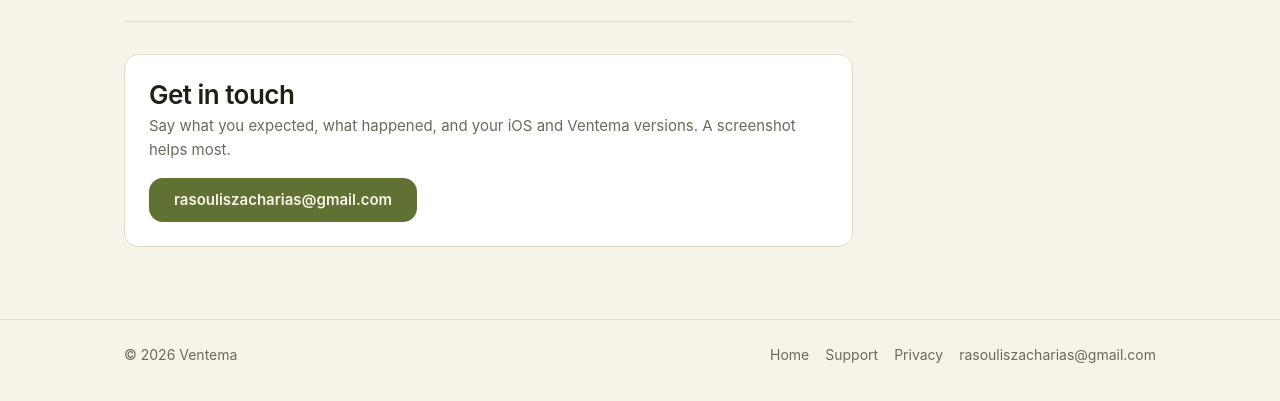
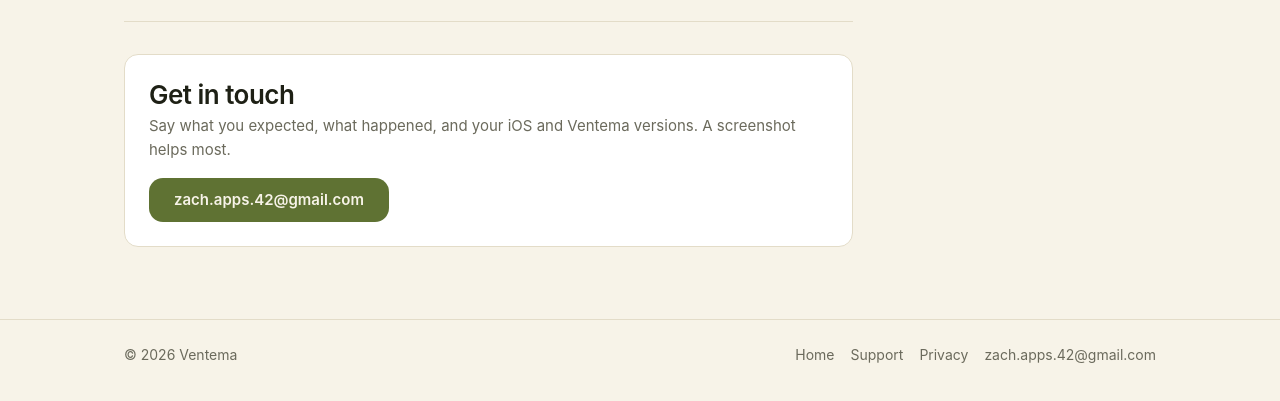
Before and after one commit to zachras/VentemaInfo, a plain HTML site: page support.html in a window 1280 px wide. Shown: the part 275-676 px from the top of the page. Drawn offline with Linux system fonts and the light colour scheme.

Commit message:
Switch the contact address to zach.apps.42@gmail.com
Co-Authored-By: Claude Opus 5.5 <noreply@anthropic.com>

```diff
--- a/support.html
+++ b/support.html
@@ -59,7 +59,7 @@
           <h2 style="margin-bottom: var(--xs)">Get in touch</h2>
           <p class="small">Say what you expected, what happened, and your iOS and Ventema versions. A screenshot helps most.</p>
         </div>
-        <a class="button button--primary" href="mailto:rasouliszacharias@gmail.com">rasouliszacharias@gmail.com</a>
+        <a class="button button--primary" href="mailto:zach.apps.42@gmail.com">zach.apps.42@gmail.com</a>
       </div>
       </section>
 
@@ -74,7 +74,7 @@
       <a href="index.html">Home</a>
       <a href="support.html">Support</a>
       <a href="privacy.html">Privacy</a>
-      <a href="mailto:rasouliszacharias@gmail.com">rasouliszacharias@gmail.com</a>
+      <a href="mailto:zach.apps.42@gmail.com">zach.apps.42@gmail.com</a>
     </nav>
   </div>
 </footer>
```
Also changed, not shown: cretan/index.html (+1 -1 lines), cretan/privacy.html (+2 -2 lines), cretan/support.html (+2 -2 lines), el/index.html (+1 -1 lines), el/privacy.html (+2 -2 lines), el/support.html (+2 -2 lines), index.html (+1 -1 lines), privacy.html (+2 -2 lines).
